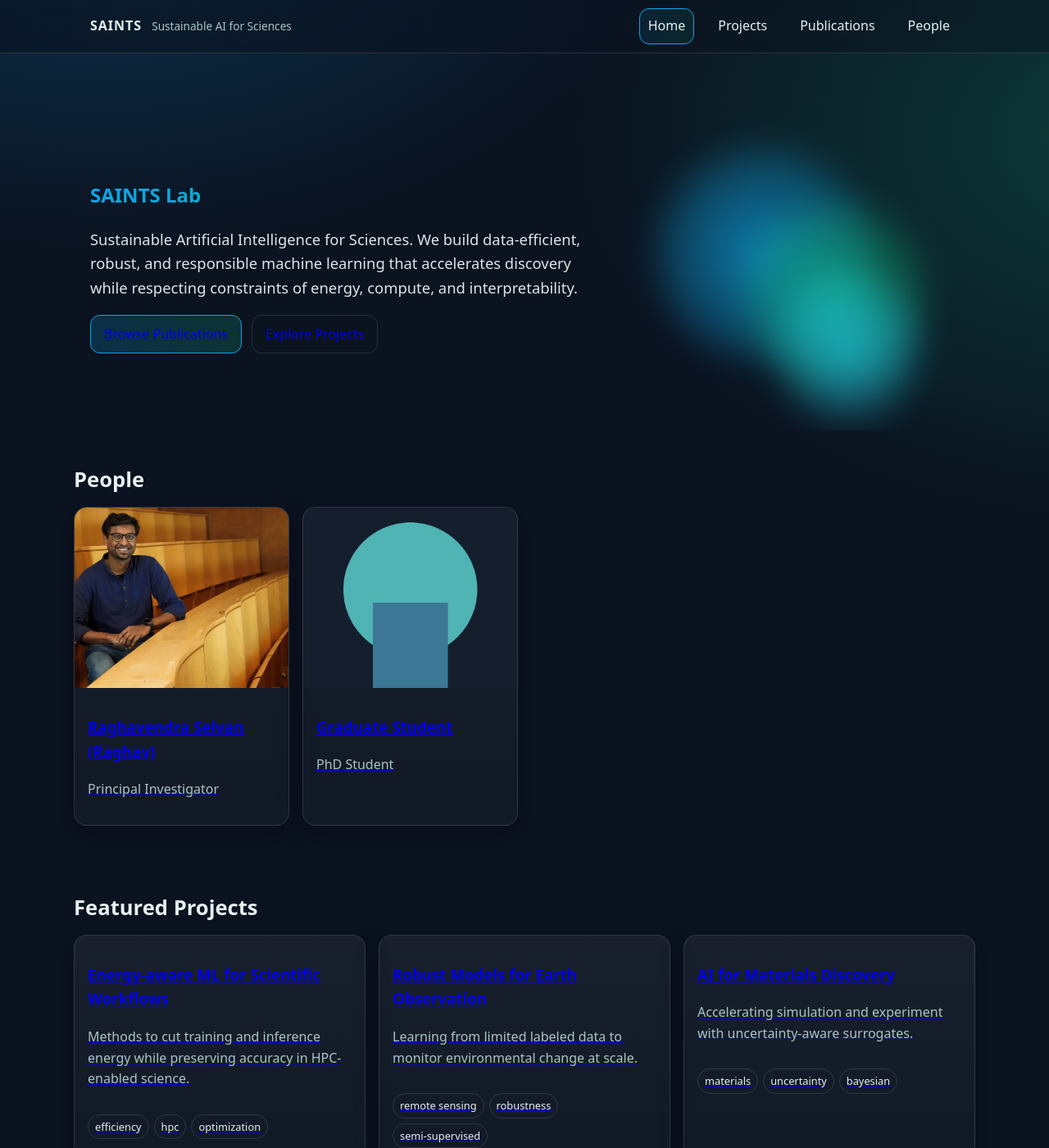
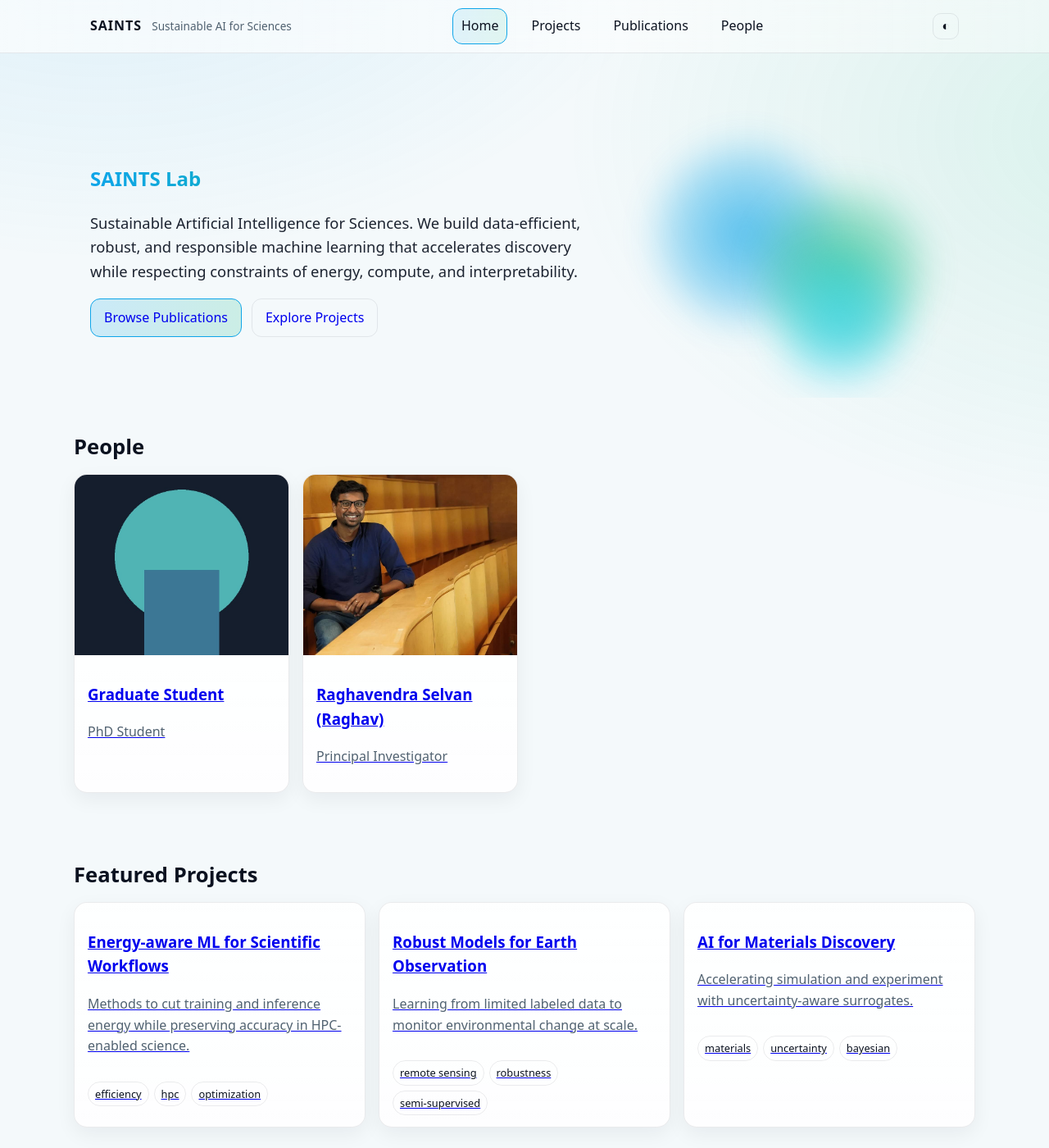
Before and after one commit to saintslab/saintslab.github.io, a Jekyll site: the page built from index.html, in a window 1280 px wide and 1400 px high. Shown: the whole window at 82% size. Built offline with Jekyll 4.4.1, drawn with Linux system fonts in a browser that asks for light colours.

Commit message:
bring back light mode

```diff
--- a/_config.yml
+++ b/_config.yml
@@ -16,7 +16,6 @@ defaults:
     values:
       layout: person
       nav_exclude: true
-      order: 999
 
 markdown: kramdown
 kramdown:
--- a/_includes/header.html
+++ b/_includes/header.html
@@ -11,5 +11,9 @@
       <a href="/publications/" {% if page.url contains "/publications" %}class="active"{% endif %}>Publications</a>
       <a href="/#people">People</a>
     </nav>
+    <div class="nav-right">
+      <button class="theme-toggle" aria-label="Toggle color theme" title="Toggle theme">◐</button>
+      <button class="nav-toggle" aria-label="Open menu" aria-expanded="false">☰</button>
+    </div>
   </div>
 </header>
--- a/assets/css/style.css
+++ b/assets/css/style.css
@@ -1,4 +1,15 @@
 :root{
+  --bg: #f4f9fb;
+  --panel: rgba(0,0,0,0.03);
+  --text: #0b1220;
+  --muted: #516271;
+  --accentA: #0ea5e9;
+  --accentB: #10b981;
+  --border: rgba(2,12,27,0.08);
+  --shadow: 0 8px 24px rgba(2,12,27,0.06);
+}
+
+[data-theme="dark"]{
   --bg: #0b1220;
   --panel: rgba(255,255,255,0.06);
   --text: #e5f2f2;
@@ -13,7 +24,10 @@
 html,body{margin:0;padding:0}
 body{
   font-family: ui-sans-serif, system-ui, -apple-system, Segoe UI, Roboto, Ubuntu, Cantarell, Noto Sans, Helvetica Neue, Arial, "Apple Color Emoji","Segoe UI Emoji";
-  background: radial-gradient(1200px 800px at 10% -10%, rgba(14,165,233,0.25), transparent 60%), radial-gradient(1200px 800px at 110% 10%, rgba(16,185,129,0.25), transparent 60%), var(--bg);
+  background:
+    radial-gradient(1200px 800px at 10% -10%, rgba(14,165,233,0.12), transparent 60%),
+    radial-gradient(1200px 800px at 110% 10%, rgba(16,185,129,0.12), transparent 60%),
+    var(--bg);
   color: var(--text);
   line-height: 1.6;
 }
@@ -22,8 +36,11 @@ body{
 .site-header{
   position: sticky; top:0; z-index: 1000;
   backdrop-filter: blur(12px);
+  background: linear-gradient(to right, rgba(255,255,255,0.65), rgba(255,255,255,0.4));
+  border-bottom: 1px solid var(--border);
+}
+[data-theme="dark"] .site-header{
   background: linear-gradient(to right, rgba(11,18,32,0.65), rgba(11,18,32,0.45));
-  border-bottom: 1px solid var(--border);
 }
 .nav{display:flex; align-items:center; justify-content:space-between; height:64px}
 .brand{display:flex; align-items:center; gap:12px; text-decoration:none; color:var(--text)}
@@ -40,18 +57,21 @@ body{
 }
 .menu a.active, .menu a:hover{
   border-color: var(--accentA);
-  background: linear-gradient(90deg, rgba(14,165,233,0.1), rgba(16,185,129,0.1));
+  background: linear-gradient(90deg, rgba(14,165,233,0.10), rgba(16,185,129,0.10));
 }
 
-.nav-toggle{display:none; background:none; border:none; color:var(--text); font-size:1.5rem}
+.nav-right{display:flex; align-items:center; gap:10px}
+.nav-toggle,.theme-toggle{background:none; border:1px solid var(--border); color:var(--text); font-size:1rem; padding:6px 10px; border-radius:10px}
+.nav-toggle{display:none}
+.theme-toggle{cursor:pointer}
 
 .hero{padding:80px 0 40px; position:relative; overflow:hidden}
 .hero-inner{display:grid; grid-template-columns:1.2fr .8fr; gap:32px; align-items:center}
-.hero-art{position:relative; height:340px}
-.orb{position:absolute; border-radius:9999px; filter: blur(20px); opacity:.7}
-.orb-a{width:260px; height:260px; background: radial-gradient(circle, var(--accentA), transparent); left:10%; top:10%}
-.orb-b{width:220px; height:220px; background: radial-gradient(circle, var(--accentB), transparent); right:10%; bottom:5%}
-.orb-c{width:180px; height:180px; background: radial-gradient(circle, #22d3ee, transparent); left:45%; top:55%}
+.hero-art{position:relative; height:300px}
+.orb{position:absolute; border-radius:9999px; filter: blur(22px); opacity:.7}
+.orb-a{width:220px; height:220px; background: radial-gradient(circle, var(--accentA), transparent); left:10%; top:10%}
+.orb-b{width:200px; height:200px; background: radial-gradient(circle, var(--accentB), transparent); right:10%; bottom:5%}
+.orb-c{width:160px; height:160px; background: radial-gradient(circle, #22d3ee, transparent); left:45%; top:55%}
 
 .gradient-text{
   background: linear-gradient(90deg, var(--accentA), var(--accentB));
@@ -60,10 +80,10 @@ body{
   color: transparent;
 }
 
-.lead{font-size:1.15rem; color:var(--text); opacity:.95}
+.lead{font-size:1.15rem; color:var(--text); opacity:.92}
 .cta-row{display:flex; gap:12px; margin-top:18px}
 .btn{display:inline-block; text-decoration:none; padding:10px 16px; border-radius:12px; border:1px solid var(--accentA)}
-.btn.primary{background: linear-gradient(90deg, rgba(14,165,233,0.2), rgba(16,185,129,0.2));}
+.btn.primary{background: linear-gradient(90deg, rgba(14,165,233,0.18), rgba(16,185,129,0.18));}
 .btn.ghost{border-color: var(--border)}
 
 .section{padding:40px 0}
@@ -74,21 +94,25 @@ body{
 .project-grid{grid-template-columns: repeat(auto-fill, minmax(280px, 1fr));}
 
 .card{
-  background: linear-gradient(180deg, rgba(255,255,255,0.06), rgba(255,255,255,0.03));
+  background: linear-gradient(180deg, rgba(255,255,255,0.90), rgba(255,255,255,0.85));
   border: 1px solid var(--border);
   border-radius: 16px;
   box-shadow: var(--shadow);
   overflow:hidden;
   transition: transform .2s ease, border-color .2s ease;
 }
+[data-theme="dark"] .card{
+  background: linear-gradient(180deg, rgba(255,255,255,0.06), rgba(255,255,255,0.03));
+}
 .card:hover{ transform: translateY(-3px); border-color: rgba(14,165,233,0.55)}
 
 .card-body{padding:14px 16px}
-.person-teaser .avatar{height:220px; background: rgba(255,255,255,0.04); display:flex; align-items:center; justify-content:center}
+.person-teaser .avatar{height:220px; background: rgba(2,12,27,0.03); display:flex; align-items:center; justify-content:center}
+[data-theme="dark"] .person-teaser .avatar{background: rgba(255,255,255,0.04)}
 .person-teaser img{width:100%; height:100%; object-fit:cover}
 .placeholder{color:var(--muted); font-size:.9rem}
 
-.page-hero{padding:40px 0 10px; border-bottom:1px solid var(--border); background: linear-gradient(90deg, rgba(14,165,233,0.06), rgba(16,185,129,0.06))}
+.page-hero{padding:40px 0 10px; border-bottom:1px solid var(--border); background: linear-gradient(90deg, rgba(14,165,233,0.08), rgba(16,185,129,0.08))}
 .subtitle{color:var(--muted); margin:6px 0 0 0}
 
 .tags{display:flex; flex-wrap:wrap; gap:6px; padding:0 16px 14px 16px}
@@ -96,30 +120,38 @@ body{
 
 .pub-filters{display:flex; gap:10px; margin-top:14px}
 .pub-filters input, .pub-filters select{
-  background: rgba(255,255,255,0.08);
+  background: #fff;
   color: var(--text);
   border: 1px solid var(--border);
   border-radius: 10px;
   padding:8px 10px;
 }
+[data-theme="dark"] .pub-filters input, [data-theme="dark"] .pub-filters select{
+  background: rgba(255,255,255,0.08);
+  color: var(--text);
+}
 
 .pub-list{display:grid; gap:14px}
-.pub{padding:14px 16px; border:1px solid var(--border); border-radius:16px; background: rgba(255,255,255,0.04)}
+.pub{padding:14px 16px; border:1px solid var(--border); border-radius:16px; background: #fff}
+[data-theme="dark"] .pub{background: rgba(255,255,255,0.04)}
 .pub-title{margin:0 0 6px 0}
 .pub-authors, .pub-venue{margin:0; color:var(--muted)}
 .pub-links{margin-top:8px; display:flex; gap:8px; flex-wrap:wrap}
-.chip{padding:6px 10px; border:1px solid var(--border); border-radius:9999px; color:var(--text); text-decoration:none}
+.chip{padding:6px 10px; border:1px solid var(--border); border-radius:9999px; color:var(--text); text-decoration:none; background:#fff}
+[data-theme="dark"] .chip{background:transparent}
 
 .person{display:grid; gap:20px}
-.person-card{display:grid; grid-template-columns:160px 1fr; gap:16px; background: rgba(255,255,255,0.04); border:1px solid var(--border); border-radius:16px; padding:16px}
+.person-card{display:grid; grid-template-columns:160px 1fr; gap:16px; background: #fff; border:1px solid var(--border); border-radius:16px; padding:16px}
+[data-theme="dark"] .person-card{background: rgba(255,255,255,0.04)}
 .person-photo img{width:100%; height:100%; object-fit:cover; border-radius:12px}
 .links{display:flex; flex-wrap:wrap; gap:8px; margin-top:8px}
-.links a{padding:6px 10px; border:1px solid var(--border); border-radius:9999px; text-decoration:none; color:var(--text)}
+.links a{padding:6px 10px; border:1px solid var(--border); border-radius:9999px; text-decoration:none; color:var(--text); background:#fff}
+[data-theme="dark"] .links a{background:transparent}
 
 .prose{margin-top:10px}
 .prose p{color: var(--text)}
 
-.site-footer{margin-top:50px; border-top:1px solid var(--border); padding:24px 0; background: linear-gradient(90deg, rgba(14,165,233,0.06), rgba(16,185,129,0.06))}
+.site-footer{margin-top:50px; border-top:1px solid var(--border); padding:24px 0; background: linear-gradient(90deg, rgba(14,165,233,0.08), rgba(16,185,129,0.08))}
 .footer-grid{display:flex; align-items:center; justify-content:space-between}
 .muted{color: var(--muted)}
 
--- a/assets/js/main.js
+++ b/assets/js/main.js
@@ -29,3 +29,18 @@ document.addEventListener('DOMContentLoaded', () => {
   if (q) q.addEventListener('input', applyFilter);
   if (yearSel) yearSel.addEventListener('change', applyFilter);
 });
+
+
+// Theme handling
+(function(){
+  const key = 'theme';
+  const saved = localStorage.getItem(key);
+  const root = document.documentElement;
+  const set = (m)=>{ root.setAttribute('data-theme', m); localStorage.setItem(key, m); };
+  if(saved){ root.setAttribute('data-theme', saved); } else { root.setAttribute('data-theme','light'); }
+  const btn = document.querySelector('.theme-toggle');
+  if(btn){ btn.addEventListener('click', ()=>{
+    const cur = root.getAttribute('data-theme') || 'light';
+    set(cur === 'light' ? 'dark' : 'light');
+  }); }
+})();
--- a/index.html
+++ b/index.html
@@ -23,7 +23,7 @@ title: Home
 <section id="people" class="section container">
   <h2 class="section-title">People</h2>
   <div class="grid people-grid">
-    {% assign sorted = site.people | sort: 'name'  | sort: 'order' %}
+    {% assign sorted = site.people | sort: 'name' %}
     {% for person in sorted %}
       <a class="card person-teaser" href="{{ person.url }}">
         <div class="avatar">
```
